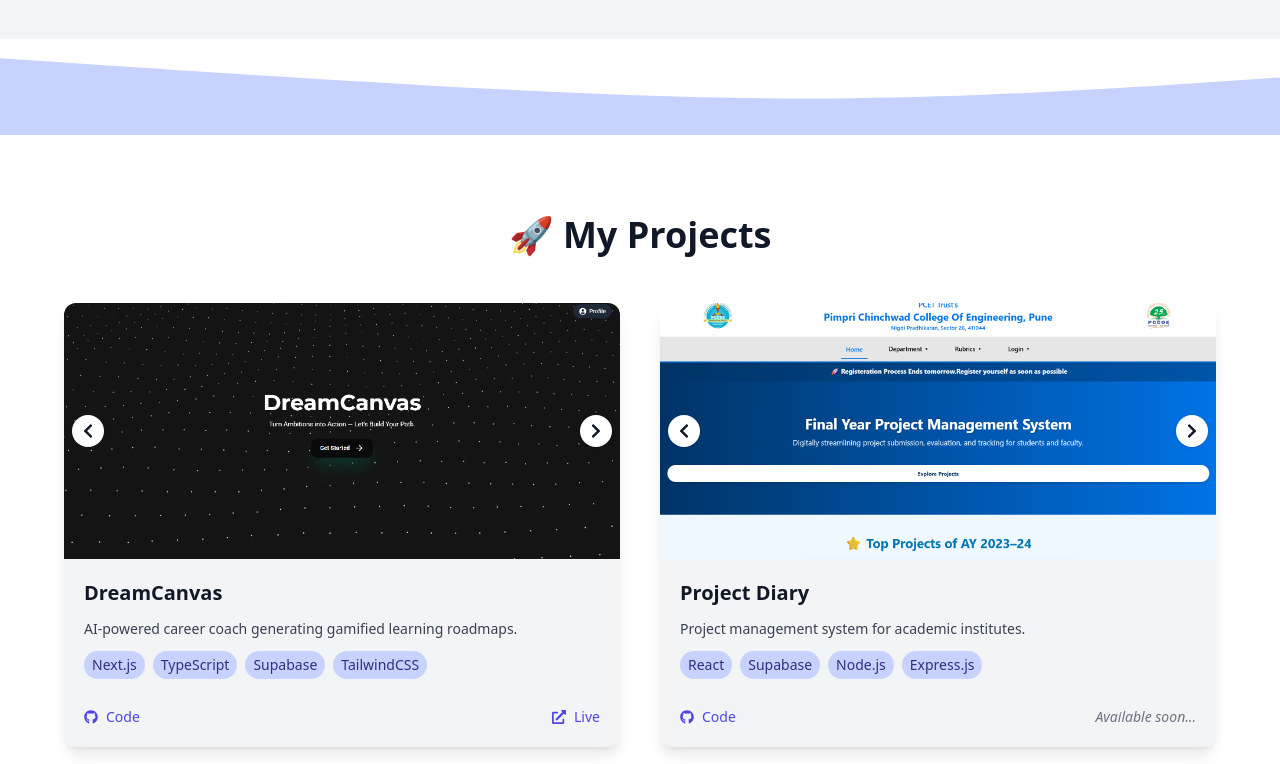
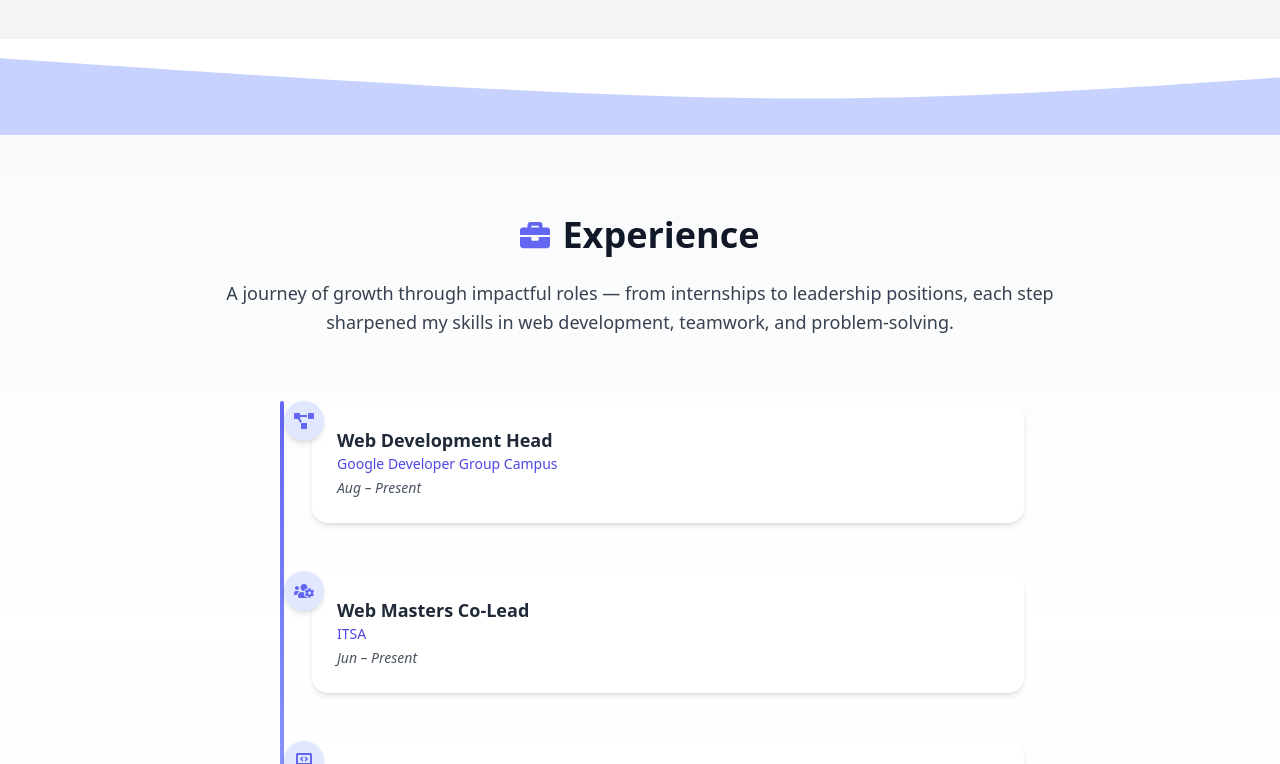
Before and after one commit to PradnyaKulkarni2005/MyPortfolio, a Next.js app: page / in a window 1280 px wide. Shown: the part 1740-2504 px from the top of the page. Built offline with nearby package versions, Linux system fonts and the light colour scheme.

Commit message:
included experience in main flow

```diff
--- a/app/page.tsx
+++ b/app/page.tsx
@@ -6,13 +6,13 @@ import Hero from '@/app/components/Hero';
 import Projects from '@/app/components/Projects';
 import About from '@/app/components/About';
 import Achievements from '@/app/components/Achievements';
-
-
+import Experience from '@/app/components/Experience';
 
 export default function Home() {
   return (
     <>
       <Navbar />
+
       <main className="min-h-screen bg-white dark:bg-gray-900 text-gray-900 dark:text-white transition-colors duration-300">
         <Hero />
         <div className="overflow-hidden leading-none">
@@ -24,9 +24,6 @@ export default function Home() {
     <path d="M0,64L80,80C160,96,320,128,480,154.7C640,181,800,203,960,197.3C1120,192,1280,160,1360,144L1440,128V320H1360C1280,320,1120,320,960,320C800,320,640,320,480,320C320,320,160,320,80,320H0Z" />
   </svg>
 </div>
-
-
-
         <About />
         <div className="overflow-hidden leading-none">
   <svg
@@ -37,7 +34,7 @@ export default function Home() {
     <path d="M0,64L80,80C160,96,320,128,480,154.7C640,181,800,203,960,197.3C1120,192,1280,160,1360,144L1440,128V320H1360C1280,320,1120,320,960,320C800,320,640,320,480,320C320,320,160,320,80,320H0Z" />
   </svg>
 </div>
-
+        <Experience />
         <Projects />
         <div className="overflow-hidden leading-none">
   <svg className="w-full h-24 fill-indigo-100 dark:fill-indigo-900" viewBox="0 0 1440 320" preserveAspectRatio="none">
```
